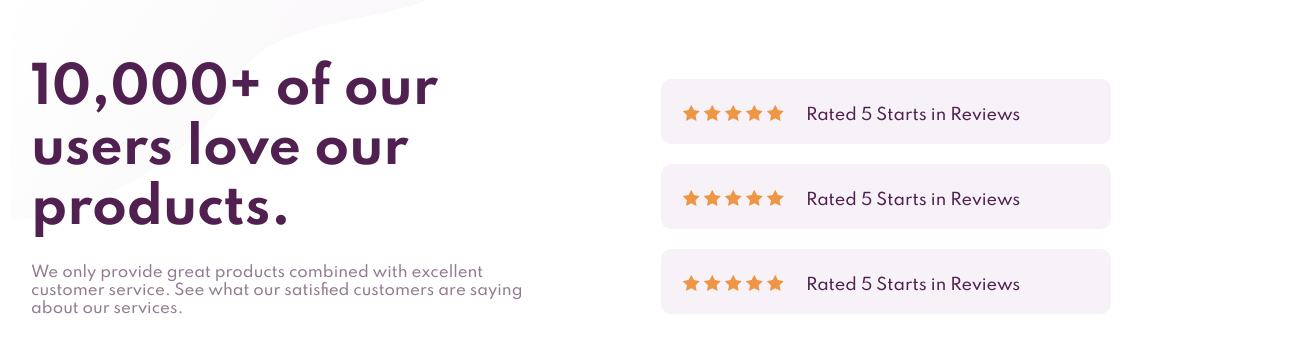
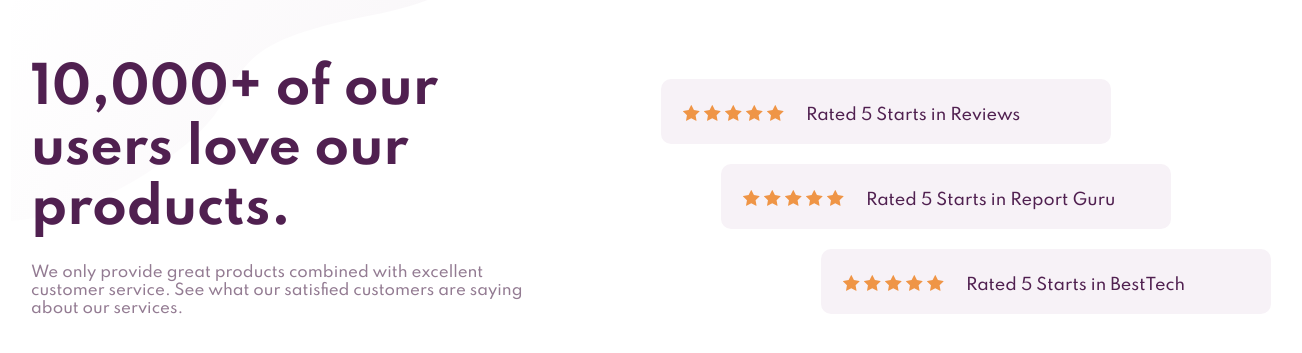
Before and after one commit to T-Induwara/Social-Proof-Section-By-FrontendMentor, a plain HTML site: page index.html in a window 1536 px wide. Shown: the part 141-494 px from the top of the page, without its empty margins (89-1391 px from the left). Drawn offline with nearby package versions, Linux system fonts and the light colour scheme.

Commit message:
Finalized top section for desktop mode

```diff
--- a/css/style.css
+++ b/css/style.css
@@ -49,15 +49,6 @@
   #f-cont {
     margin-top: -600px;
   }
-}
-h1,
-h2,
-h3,
-h4,
-h5,
-h6 {
-  font-family: "spartan", sans-serif;
-}
   .first-str {
     margin-top: 20px;
     display: flex;
@@ -76,7 +67,7 @@ h6 {
     align-items: center;
     background-color: hsl(300, 24%, 96%);
     border-radius: 10px;
-  margin-left: 80px;
+    margin-left: 140px;
   }
   .third-str {
     margin-top: 20px;
@@ -86,7 +77,7 @@ h6 {
     align-items: center;
     background-color: hsl(300, 24%, 96%);
     border-radius: 10px;
-  margin-left: 80px;
+    margin-left: 240px;
   }
   .str {
     flex: 50%;
@@ -102,3 +93,12 @@ h6 {
     padding-top: 17px;
     margin-left: -80px;
   }
+}
+h1,
+h2,
+h3,
+h4,
+h5,
+h6 {
+  font-family: "spartan", sans-serif;
+}
--- a/index.html
+++ b/index.html
@@ -43,7 +43,7 @@
                             <img src="images/icon-star.svg" alt="star rating">
                         </div>
                         <div class="text">
-                            <h6>Rated 5 Starts in Reviews</h6>
+                            <h6>Rated 5 Starts in Report Guru</h6>
                         </div>
                     </div>
                     <div class="third-str">
@@ -55,7 +55,7 @@
                             <img src="images/icon-star.svg" alt="star rating">
                         </div>
                         <div class="text">
-                            <h6>Rated 5 Starts in Reviews</h6>
+                            <h6>Rated 5 Starts in BestTech</h6>
                         </div>
                     </div>
                 </div>
```
Lines whose indentation alone changed are shown as unchanged.
